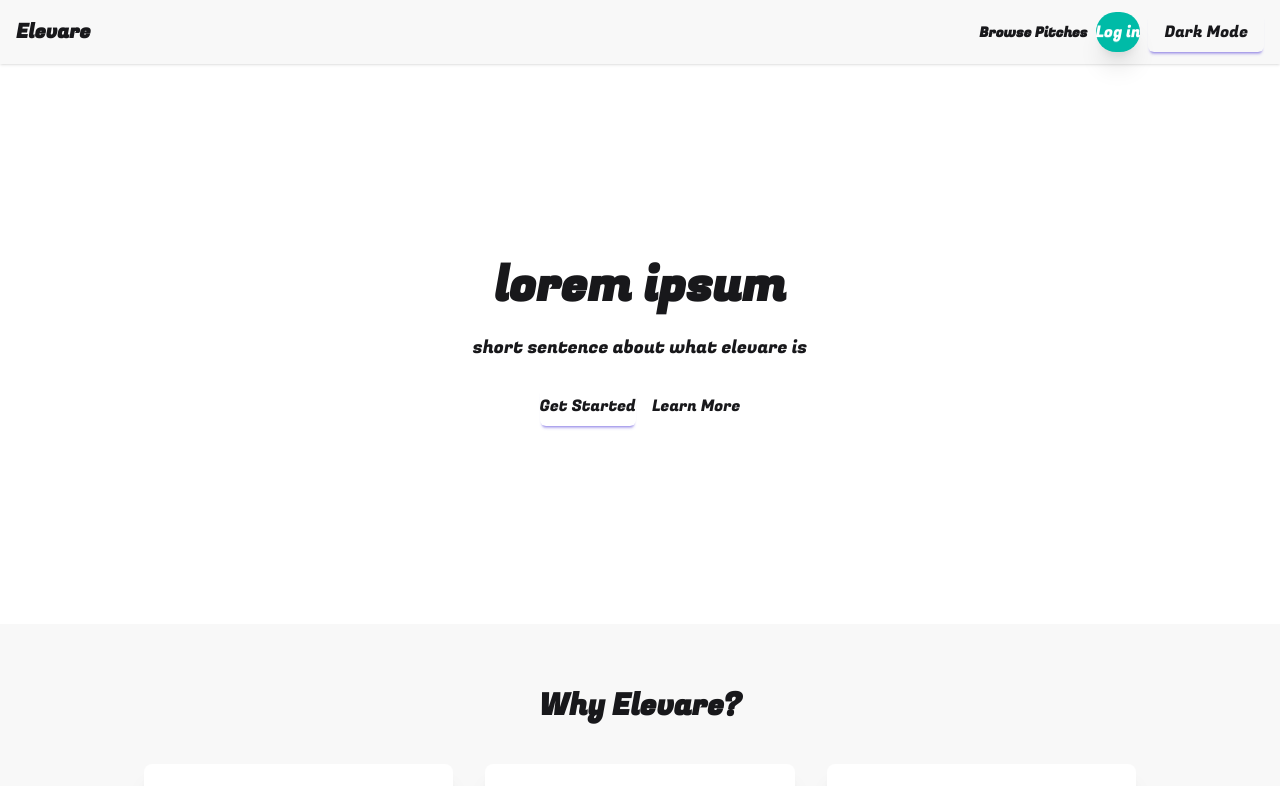
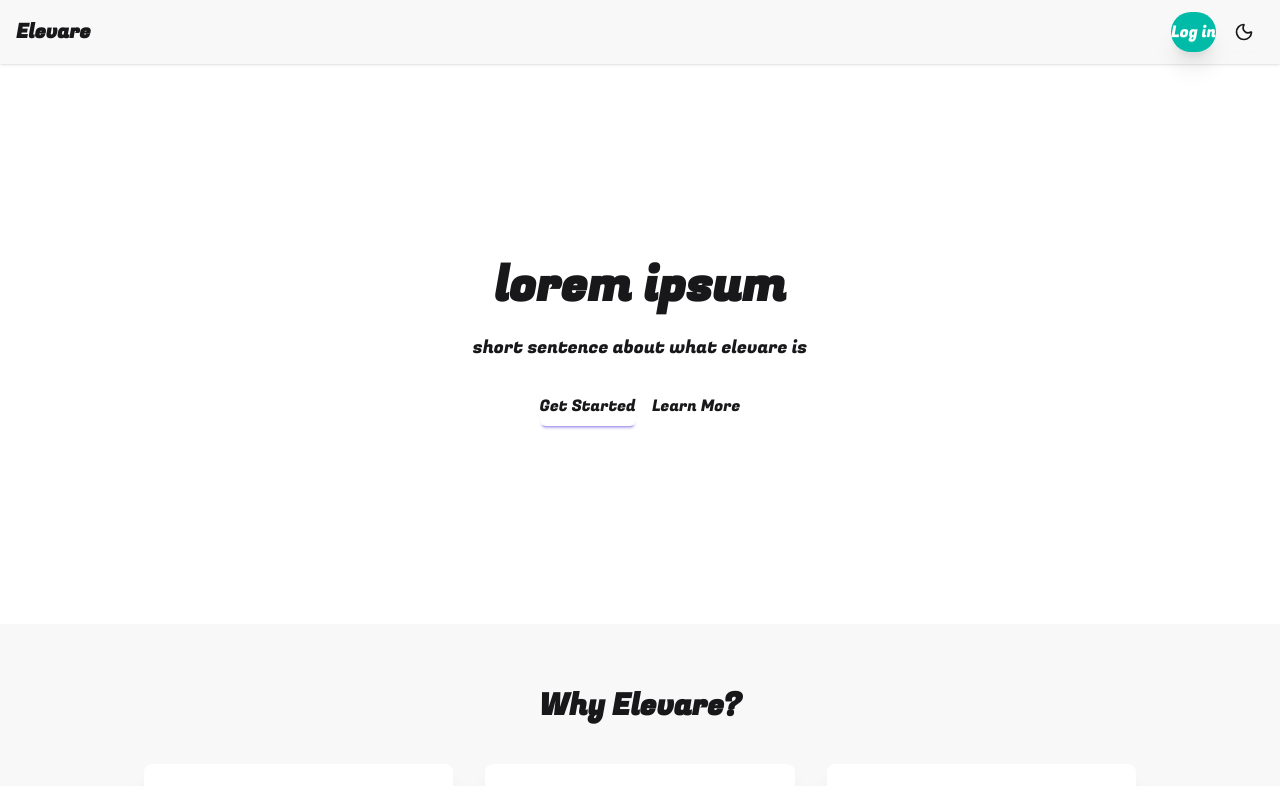
Before and after one commit to EmmaMartin123/Industrial_Project, a Next.js app in the folder frontend/: page / in a window 1280 px wide. Shown: the top 786 px of the page. Built offline with nearby package versions, Linux system fonts and the light colour scheme; no server answers.

Commit message:
polish theme toggle

```diff
--- /dev/null
+++ b/frontend/app/settings/page.tsx
@@ -0,0 +1,9 @@
+"use client"
+
+export default function SettingsPage() {
+  return (
+    <div>
+			Settings
+		</div>
+  )
+}
--- a/frontend/components/Navbar.tsx
+++ b/frontend/components/Navbar.tsx
@@ -3,7 +3,7 @@
 import { useAuthStore } from "@/store/authStore"
 import { useRouter } from "next/navigation"
 import { useEffect } from "react"
-import ThemeToggle from "@/lib/ThemeToggle"
+import ThemeToggle from "@/components/ThemeToggle"
 
 export default function Navbar() {
 	const router = useRouter()
@@ -32,10 +32,6 @@ export default function Navbar() {
 			</div>
 
 			<div className="flex-none hidden md:flex space-x-2">
-				<a className="btn btn-ghost" onClick={() => router.push("/browse")}>
-					Browse Pitches
-				</a>
-
 				{authUser ? (
 					<>
 						<a
--- /dev/null
+++ b/frontend/components/ThemeToggle.tsx
@@ -0,0 +1,35 @@
+"use client";
+
+import { useEffect, useState } from "react";
+import { Moon, Sun } from "lucide-react";
+
+export default function ThemeToggle() {
+  const [theme, setTheme] = useState("light");
+
+  useEffect(() => {
+    const stored = localStorage.getItem("theme") || "light";
+    setTheme(stored);
+    document.documentElement.setAttribute("data-theme", stored);
+  }, []);
+
+  const toggleTheme = () => {
+    const newTheme = theme === "light" ? "dark" : "light";
+    document.documentElement.setAttribute("data-theme", newTheme);
+    localStorage.setItem("theme", newTheme);
+    setTheme(newTheme);
+  };
+
+  return (
+    <button
+      onClick={toggleTheme}
+      className="p-2 rounded-full btn"
+      aria-label={theme === "light" ? "Switch to dark mode" : "Switch to light mode"}
+    >
+      {theme === "light" ? (
+        <Moon className="w-6 h-5" />
+      ) : (
+        <Sun className="w-6 h-5" />
+      )}
+    </button>
+  );
+}
--- a/frontend/lib/ThemeToggle.tsx
+++ /dev/null
@@ -1,27 +0,0 @@
-"use client";
-
-import { useEffect, useState } from "react";
-import Button from "@/components/Button";
-
-export default function ThemeToggle() {
-	const [theme, setTheme] = useState("light");
-
-	useEffect(() => {
-		const stored = localStorage.getItem("theme") || "light";
-		setTheme(stored);
-		document.documentElement.setAttribute("data-theme", stored);
-	}, []);
-
-	const toggleTheme = () => {
-		const newTheme = theme === "light" ? "dark" : "light";
-		document.documentElement.setAttribute("data-theme", newTheme);
-		localStorage.setItem("theme", newTheme);
-		setTheme(newTheme);
-	};
-
-	return (
-		<Button onClick={toggleTheme} >
-			{theme === "light" ? "Dark Mode" : "Light Mode"}
-		</Button >
-	);
-}
```
